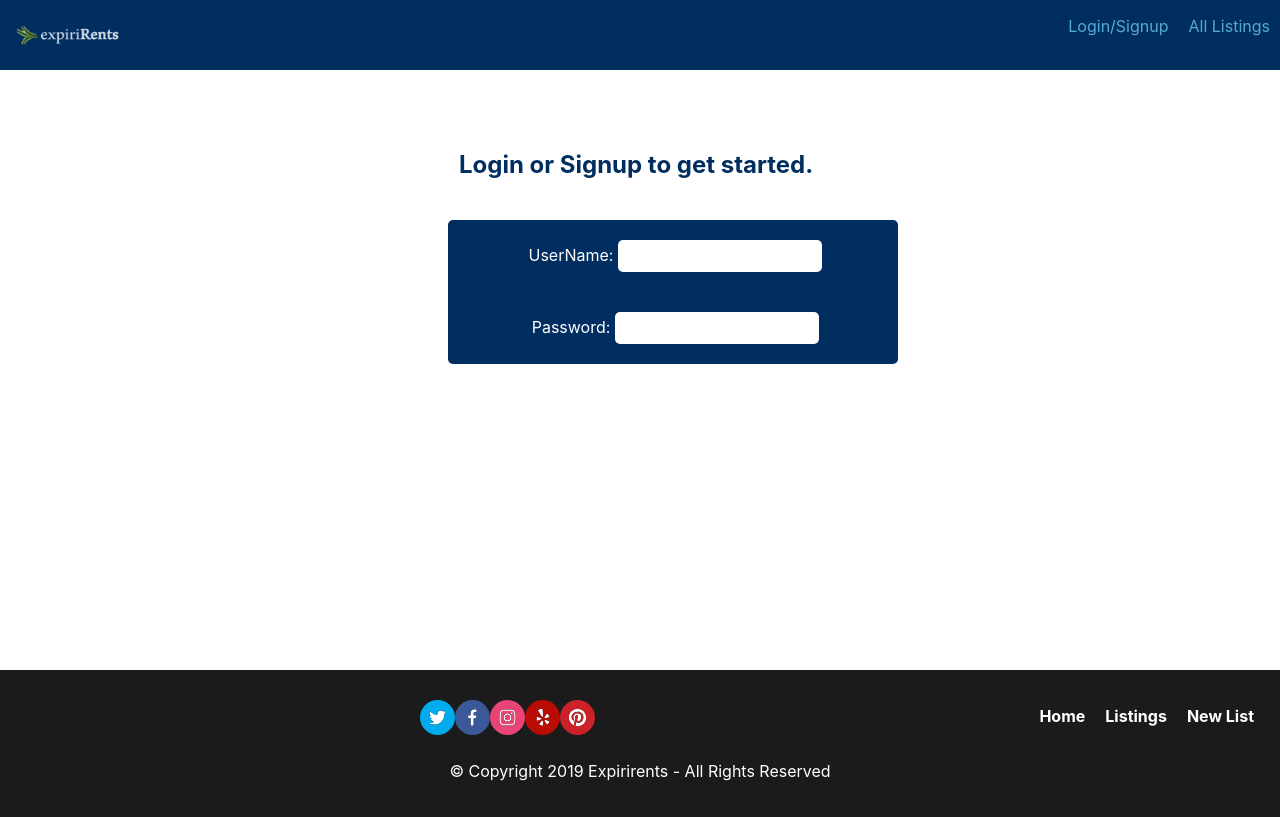
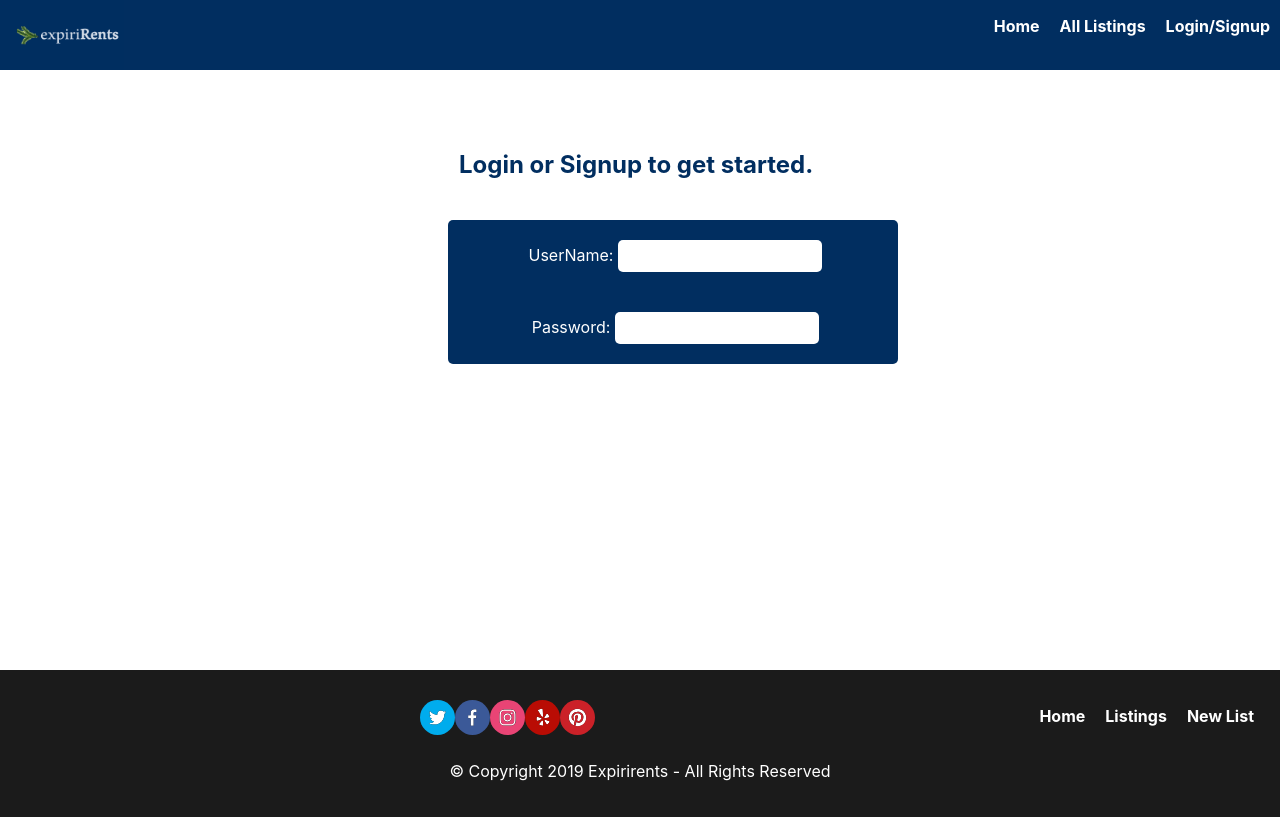
Before and after one commit to IsabelGlasbrenner/expirirents-v1.1, a React (Create React App) app: page /login-or-signup in a window 1280 px wide. Built offline with nearby package versions, Linux system fonts and the light colour scheme.

Commit message:
header added to listings

```diff
--- a/src/components/header.js
+++ b/src/components/header.js
@@ -1,14 +1,16 @@
 import React from "react";
 import "./css/header.css";
 import logo from "../images/logo.jpg";
+import { BrowserRouter as Router, Route, Link } from "react-router-dom";
 
 const Header = () => {
   return (
     <header className="header">
       <img src={logo} className="logo" alt="expiriRents" />
       <ul>
-        <li>Login/Signup</li>
-        <li>All Listings</li>
+        <Link to="/"><li>Home</li></Link>
+        <Link to="/listings"><li>All Listings</li></Link>
+        <Link to="/login-or-signup"><li>Login/Signup</li></Link>
       </ul>
     </header>
   );
--- a/src/listings.js
+++ b/src/listings.js
@@ -3,6 +3,7 @@ import logo from './logo.svg';
 import './css/listings.css';
 import Slideshow from './components/slideshow.js';
 import Footer from './components/footer.js';
+import Header from './components/header.js';
 import Dropdown from 'react-dropdown';
 import 'react-dropdown/style.css';
 import { BrowserRouter as Router, Route, Link } from "react-router-dom";
@@ -13,6 +14,7 @@ class Listings extends React.Component {
   render() {
     return (
       <div className="parent">
+        <Header />
         <div className="page">
           <div className="filters">
             <Dropdown options={this.opt} className='myClassName' />
@@ -30,11 +32,13 @@ class Listings extends React.Component {
           <div className="grid-container">
             <div className="card">
               <Slideshow/>
-              <div className="container">
+              <Link to="/single-listing">
+                <div className="container">
                   <p><b>[TYPE]</b></p>
                   <p>[LOCATION]</p>
                   <p>[COST]</p>
-              </div>
+                </div>
+              </Link>
             </div>
 
             <div className="card">
--- a/src/single-listing.js
+++ b/src/single-listing.js
@@ -2,6 +2,7 @@ import React from 'react';
 import './css/single-listing.css';
 import Slideshow from './components/slideshow.js';
 import Footer from './components/footer.js';
+import Header from './components/header.js';
 import BookingCalendar from 'react-booking-calendar';
 import { BrowserRouter as Router, Route, Link } from "react-router-dom";
 
@@ -19,6 +20,7 @@ class SingleListing extends React.Component {
   render() {
     return (
       <div className="parent">
+        <Header />
         <div className="top-row">
           <div className="slides">
             <Slideshow className="photos"/>
```
